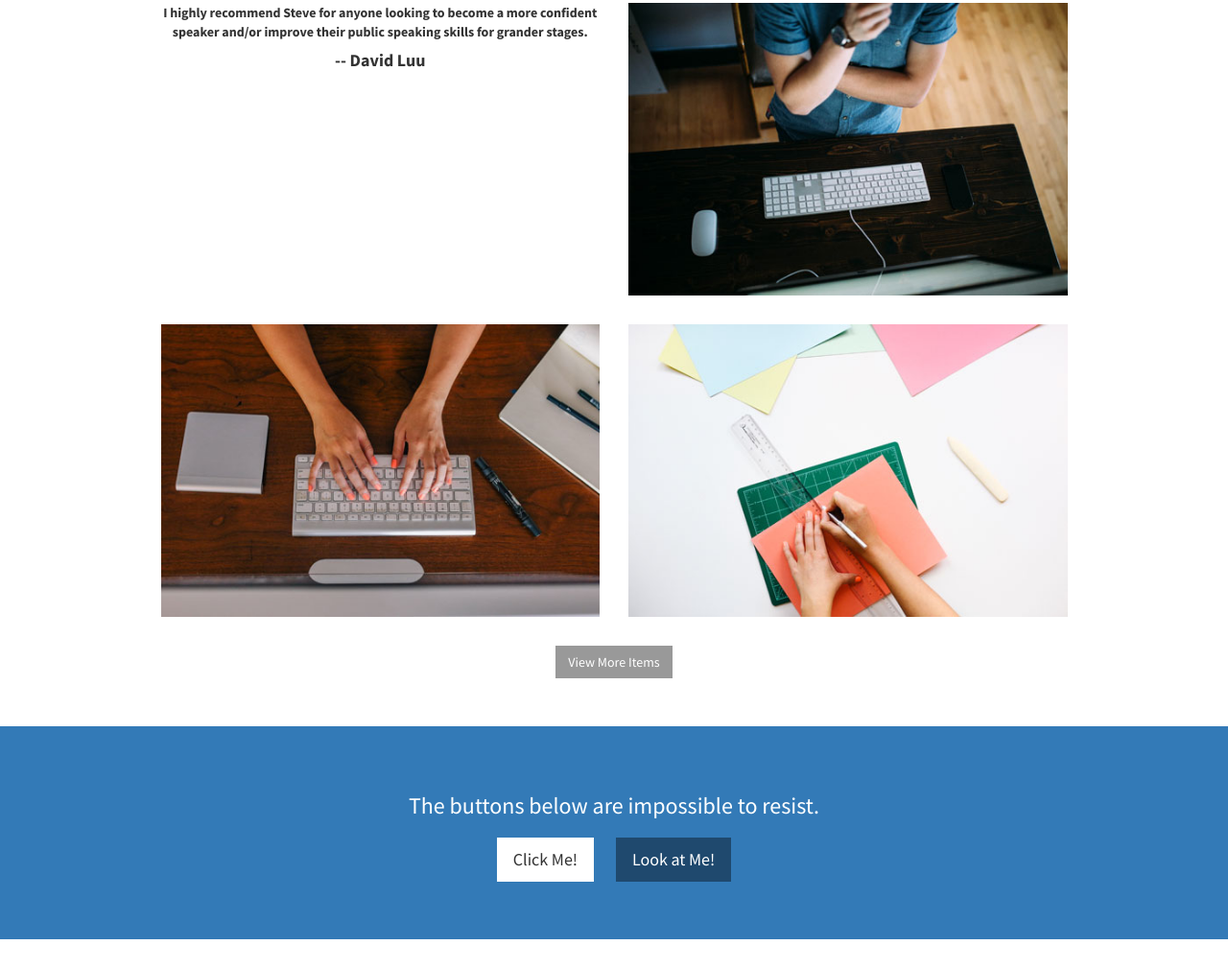
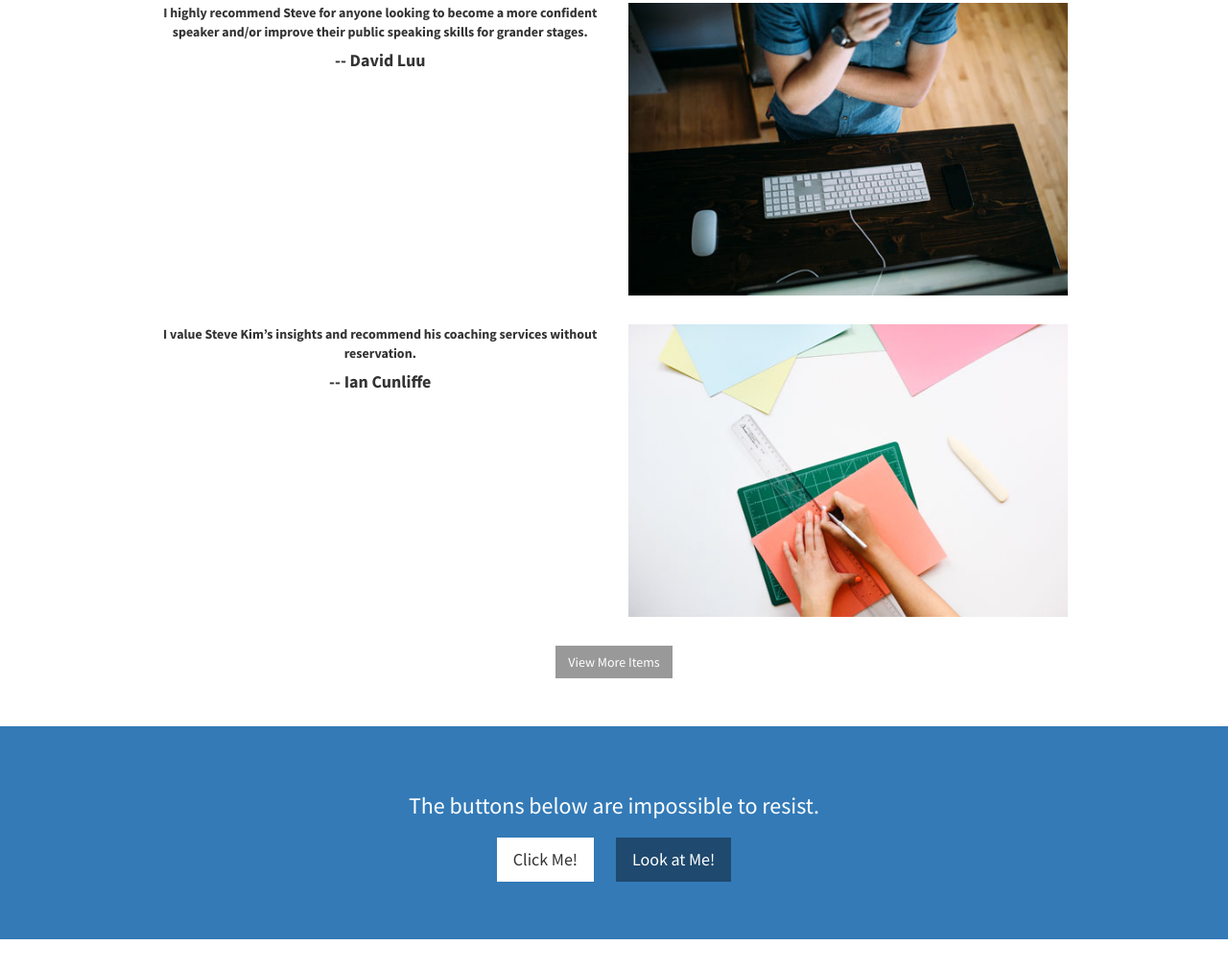
Before and after one commit to inhostevekim/PitchatSteve, a plain HTML site: page index.html in a window 1280 px wide. Shown: the part 2250-3260 px from the top of the page at 96% size. Drawn offline with Linux system fonts and the light colour scheme; grey boxes are pictures that could not be loaded.

Commit message:
Update index.html

```diff
--- a/index.html
+++ b/index.html
@@ -193,9 +193,10 @@
                         </div>
                         <div class="col-md-6">
                             <div class="portfolio-item">
-                                <a href="#">
-                                    <img class="img-portfolio img-responsive" src="img/portfolio-3.jpg">
-                                </a>
+                                <p>I value Steve Kim’s insights and recommend his coaching services without reservation.</p>
+								 <h4>
+                                    <strong>-- Ian Cunliffe</strong>
+                                </h4>
                             </div>
                         </div>
                         <div class="col-md-6">
@@ -253,7 +254,7 @@
                     <br>
 
                     <hr class="small">
-                    <p class="text-muted">Copyright &copy; Pith@Steve 2016</p>
+                    <p class="text-muted">Copyright &copy;2016 Pitch@Steve </p>
                 </div>
             </div>
         </div>
```
